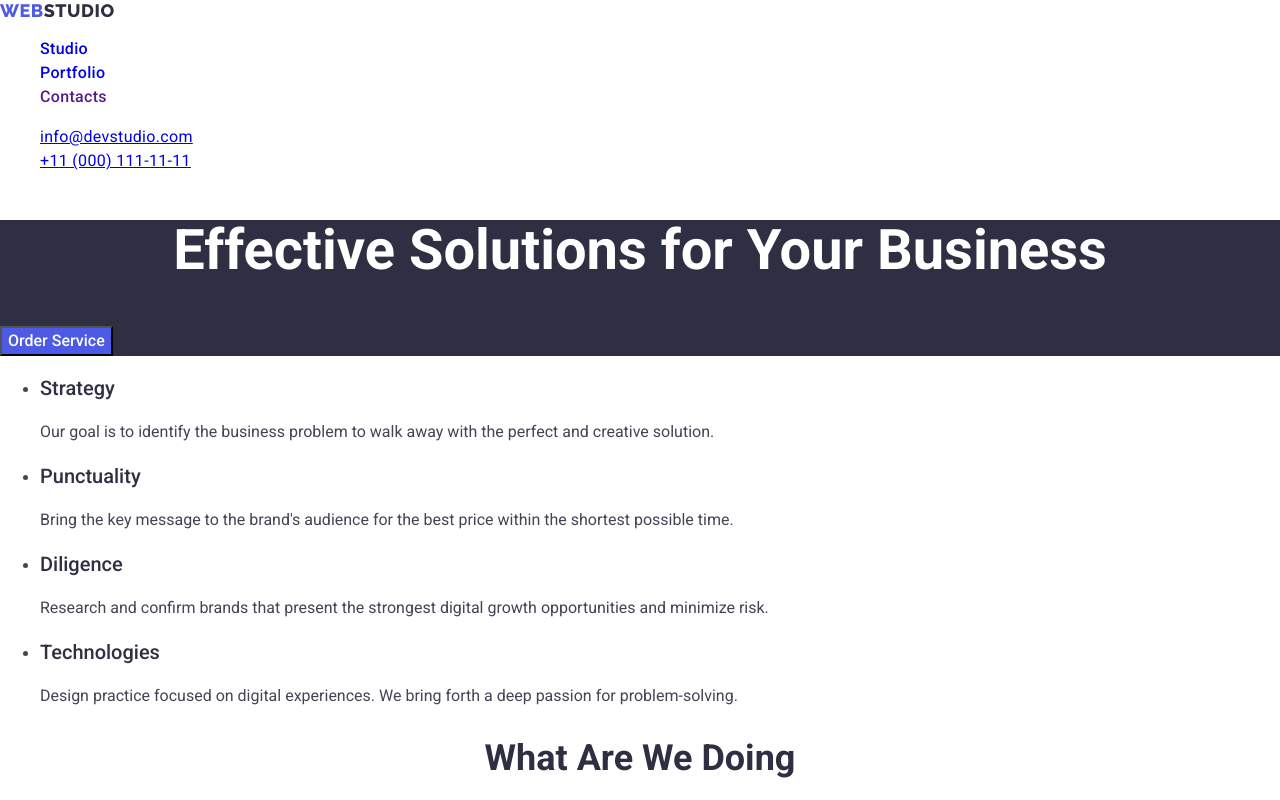
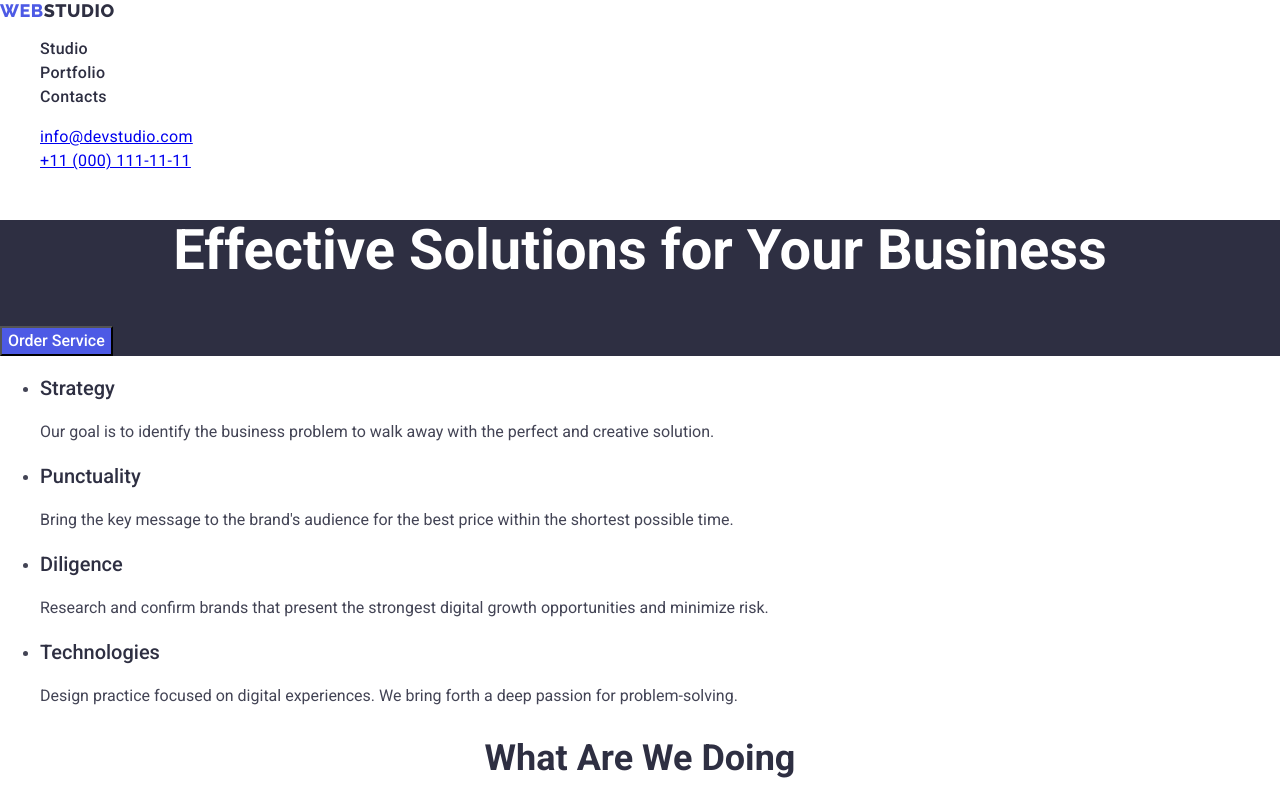
Before and after one commit to JaymesJoenes/goit-markup-hw-02, a website: page index.html in a window 1280 px wide. Shown: the top 800 px of the page. Drawn offline with nearby package versions, Linux system fonts and the light colour scheme.

Commit message:
Update index.html

```diff
--- a/index.html
+++ b/index.html
@@ -23,9 +23,13 @@
       <nav>
         <a class="logo link" href="./index.html">Web<span class="logo-span">Studio</span></a>
         <ul class="list">
-          <li class="header-nav-link"><a class="link" href="./index.html">Studio</a></li>
-          <li class="header-nav-link"><a class="link" href="./portfolio.html">Portfolio</a></li>
-          <li class="header-nav-link"><a class="link" href>Contacts</a></li>
+          <li class="header-nav-item"
+            ><a class="header-nav-link link" href="./index.html">Studio</a></li
+          >
+          <li class="header-nav-item"
+            ><a class="link header-nav-link" href="./portfolio.html">Portfolio</a></li
+          >
+          <li class="header-nav-item"><a class="link header-nav-link" href>Contacts</a></li>
         </ul>
       </nav>
       <address class="address">
```
